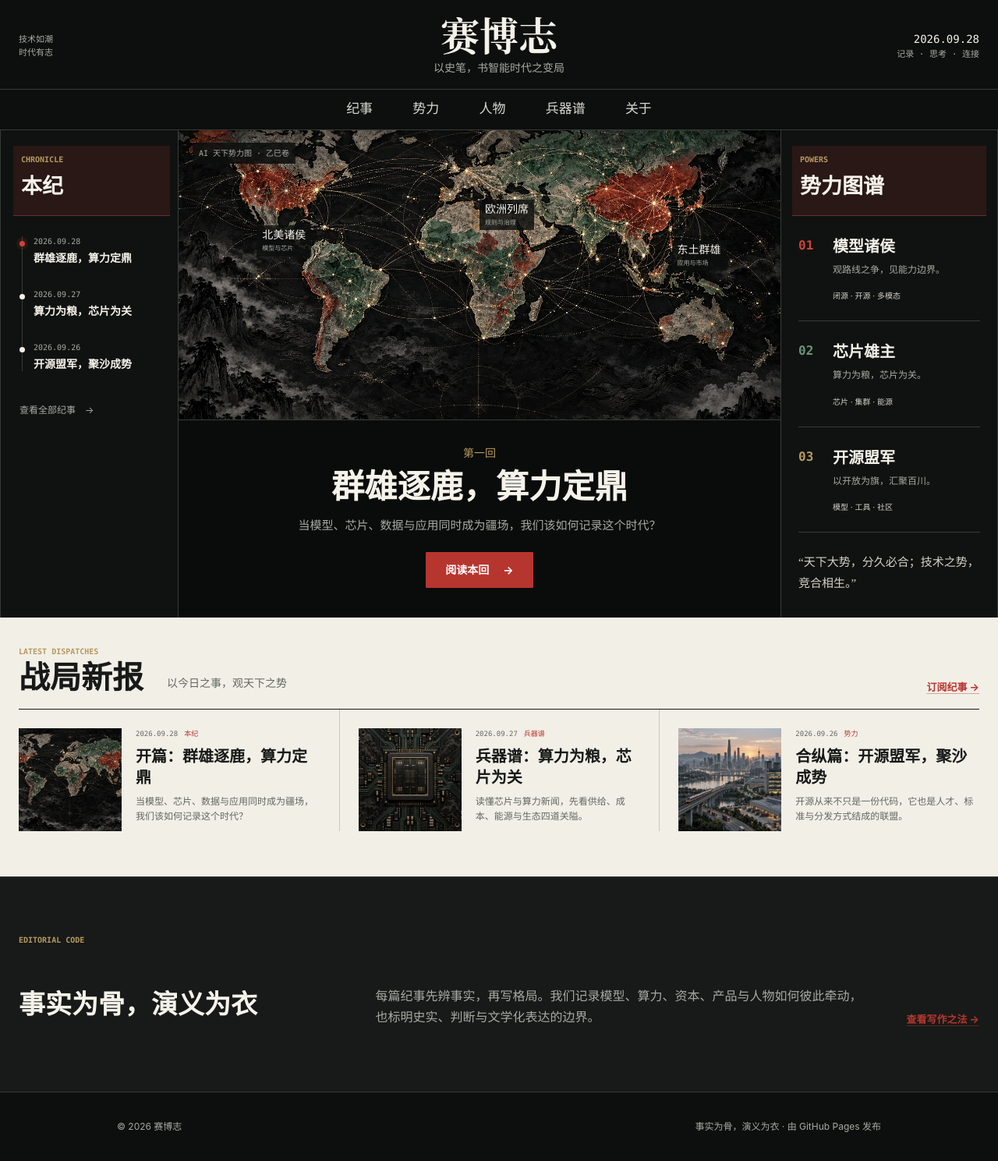
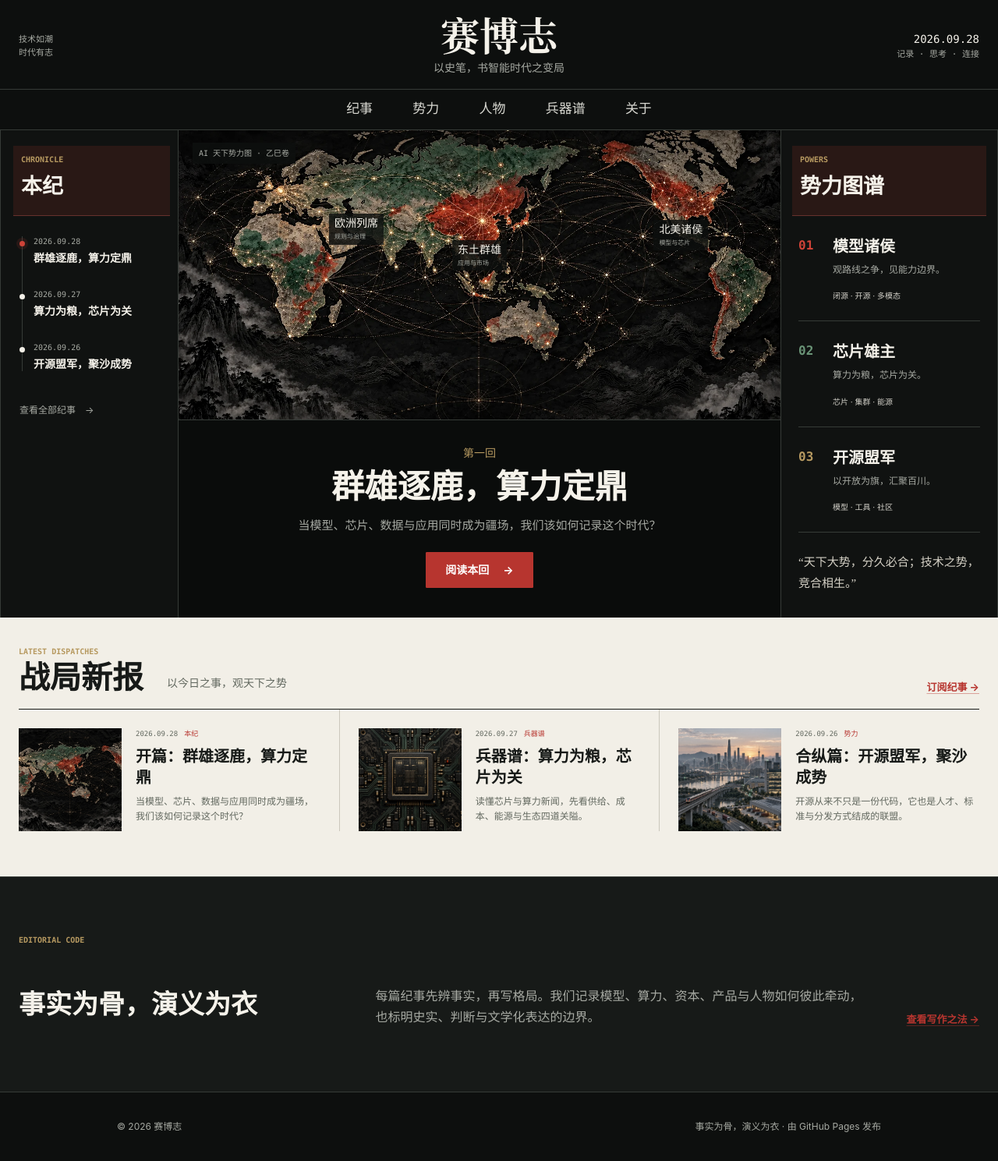
Before and after one commit to actyoung/actyoung.github.io, a Jekyll site: the page built from index.html, in a window 1280 px wide. Shown: the whole page at 78% size. Built offline with Jekyll 4.4.1, drawn with Linux system fonts in a browser that asks for light colours.

Commit message:
Center China in world map

```diff
--- a/assets/css/main.css
+++ b/assets/css/main.css
@@ -379,19 +379,20 @@ a:hover {
   font-size: 8px;
 }
 
-.map-label--west {
-  top: 33%;
-  left: 13%;
+.map-label--north-america {
+  top: 31%;
+  right: 12%;
 }
 
-.map-label--east {
+.map-label--china {
   top: 38%;
-  right: 9%;
+  left: 50%;
+  transform: translateX(-50%);
 }
 
 .map-label--europe {
-  top: 24%;
-  left: 50%;
+  top: 29%;
+  left: 25%;
 }
 
 .lead-story {
@@ -1018,7 +1019,8 @@ a:hover {
     font-size: 12px;
   }
 
-  .map-label--europe {
+  .map-label--europe,
+  .map-label--north-america {
     display: none;
   }
 
--- a/index.html
+++ b/index.html
@@ -26,8 +26,8 @@ permalink: /
     <figure class="world-map">
       <img src="{{ '/images/cyber-map/image-1.webp' | relative_url }}" alt="以水墨地形和数据航线表现的全球人工智能势力图" width="1536" height="1024">
       <figcaption>AI 天下势力图 · 乙巳卷</figcaption>
-      <span class="map-label map-label--west">北美诸侯<small>模型与芯片</small></span>
-      <span class="map-label map-label--east">东土群雄<small>应用与市场</small></span>
+      <span class="map-label map-label--north-america">北美诸侯<small>模型与芯片</small></span>
+      <span class="map-label map-label--china">东土群雄<small>应用与市场</small></span>
       <span class="map-label map-label--europe">欧洲列席<small>规则与治理</small></span>
     </figure>
 
```
Also changed, not shown: images/cyber-map/image-1.webp.
